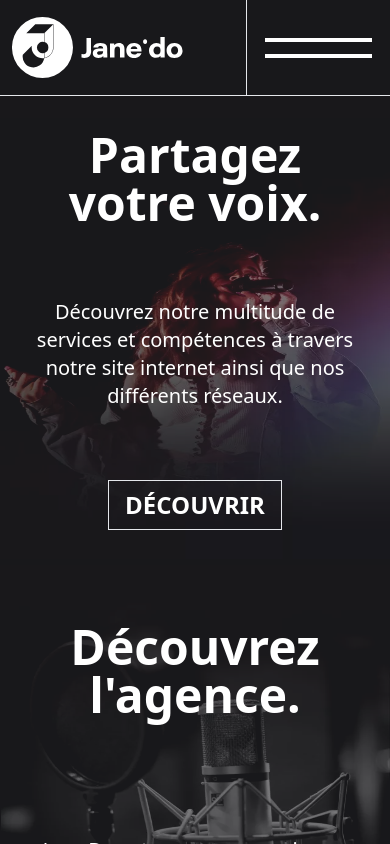
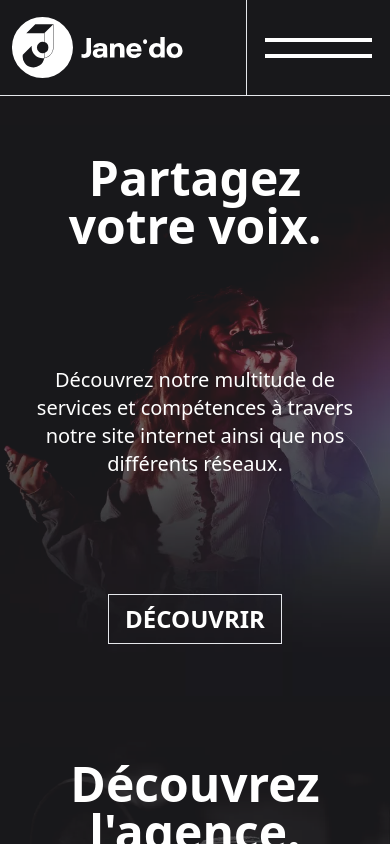
Before and after one commit to t-rosa/janedoagency.com, a Next.js app: page / in a window 390 px wide. Shown: the top 844 px of the page. Built offline with nearby package versions, Linux system fonts and the light colour scheme; a web font is replaced by a local one.

Commit message:
Fix main section mobile image size

```diff
--- a/src/components/MainSection.tsx
+++ b/src/components/MainSection.tsx
@@ -12,7 +12,7 @@ function Mobile() {
         className='opacity-50 mix-blend-lighten'
         alt='Image de fond de la section principale'
         width={640}
-        height={760}
+        height={984}
         priority
       />
       <div className='absolute inset-0 grid place-items-center px-5'>
@@ -69,7 +69,7 @@ function Desktop() {
       <div className='flex justify-end'>
         <Image
           src={desktopBackground}
-          className=' mix-blend-lighten'
+          className='mix-blend-lighten'
           alt='Image de fond de la section principale'
           width={800}
           height={940}
```
